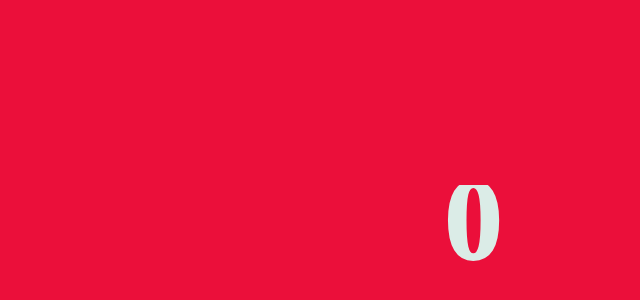
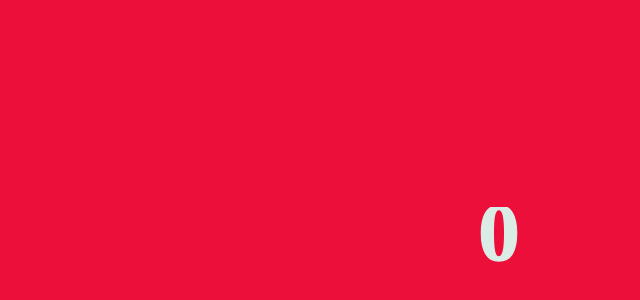
Before and after one commit to ilmandone/mauti-2024, a Vue app: page / in a window 1280 px wide. Shown: the part 490-790 px from the top of the page, without its empty margins (640-1280 px from the left). Built offline with nearby package versions, Linux system fonts and the light colour scheme; a web font is replaced by a local one.

Commit message:
feat: refine animation and progress position

```diff
--- a/src/components/sections/S-Loading.vue
+++ b/src/components/sections/S-Loading.vue
@@ -48,10 +48,10 @@
         clearInterval()
 
         // End preloading
-        /* window.setTimeout(() => {
+        window.setTimeout(() => {
             wrapperRef.value?.addEventListener('transitionend', outComplete.bind(this))
             out.value = true
-        }, END_WAIT)*/
+        }, END_WAIT)
     }
 }
 
@@ -120,20 +120,22 @@
     svg {
         &#logo {
             width: 90vw;
-            margin: 2vh 0 0 0;
+            margin: 0 0 0 0;
             opacity: 0;
 
             fill: transparent;
+
             stroke-width: 8px;
             stroke-dasharray: 0 1000;
+            stroke: var(--color-bg);
 
             &.show {
-                animation: intro-logo 1.2s cubic-bezier(0.96, -0.01, 0.36, 1) forwards;
+                animation: intro-logo 1.25s cubic-bezier(0.96, -0.01, 0.36, 1) forwards;
             }
         }
 
         &#loading {
-            width: 36vw;
+            width: 25vw;
             margin-top: 2vh;
             margin-left: 25vw;
             opacity: 0;
@@ -148,7 +150,8 @@
             }
 
             &.show {
-                animation: intro-loading 1.5s cubic-bezier(0.96, -0.01, 0.36, 1) forwards;
+                animation: intro-loading 1s cubic-bezier(0.96, -0.01, 0.36, 1) forwards;
+                animation-delay: 0.5s;
             }
         }
     }
@@ -166,7 +169,7 @@
 
             &#loading {
                 margin-left: 45vw;
-                width: 20vw;
+                width: 18vw;
             }
         }
     }
@@ -185,7 +188,7 @@
                 bottom: 6vh;
                 right: 6vw;
                 margin: 0;
-                width: 14vw;
+                width: 10vw;
             }
         }
     }
@@ -207,13 +210,13 @@
     @include utils.media('dl') {
         svg {
             &#logo {
-                width: 48vw;
-                margin: 0 12vw 0 0;
+                width: 38vw;
+                margin: 0 15vw 0 0;
                 stroke-width: 4px;
             }
 
             &#loading {
-                width: 7vw;
+                width: 5vw;
             }
         }
     }
@@ -223,7 +226,7 @@
     0% {
         opacity: 0;
         stroke: var(--color-emphasize);
-        stroke-dasharray: 0 300;
+        stroke-dasharray: 0 245;
         fill: var(--color-emphasize);
     }
     5% {
@@ -232,14 +235,14 @@
     45%,
     55% {
         stroke: var(--color-bg);
-        stroke-dasharray: 300 300;
+        stroke-dasharray: 245 245;
         fill: var(--color-emphasize);
         opacity: 1;
     }
 
     100% {
         stroke: var(--color-bg);
-        stroke-dasharray: 300 300;
+        stroke-dasharray: 250 0;
         fill: var(--color-bg);
         opacity: 1;
     }
@@ -247,27 +250,18 @@
 
 @keyframes intro-logo {
     0% {
-        opacity: 0;
         stroke: var(--color-emphasize);
-        stroke-dasharray: 0 700;
-        transform: translate3d(0, -15px, 0);
+        stroke-dasharray: 0 1200;
     }
-    5% {
-        opacity: 1;
-    }
-
-    70% {
+    8% {
         stroke: var(--color-bg);
-        stroke-dasharray: 700 700;
-        opacity: 1;
-        transform: translate3d(0, 0, 0);
+        stroke-dasharray: 0 1200;
     }
 
     100% {
         stroke: var(--color-bg);
-        stroke-dasharray: 6000 1200;
+        stroke-dasharray: 1200 0;
         opacity: 1;
-        transform: translate3d(0, 0, 0);
     }
 }
 </style>
```
